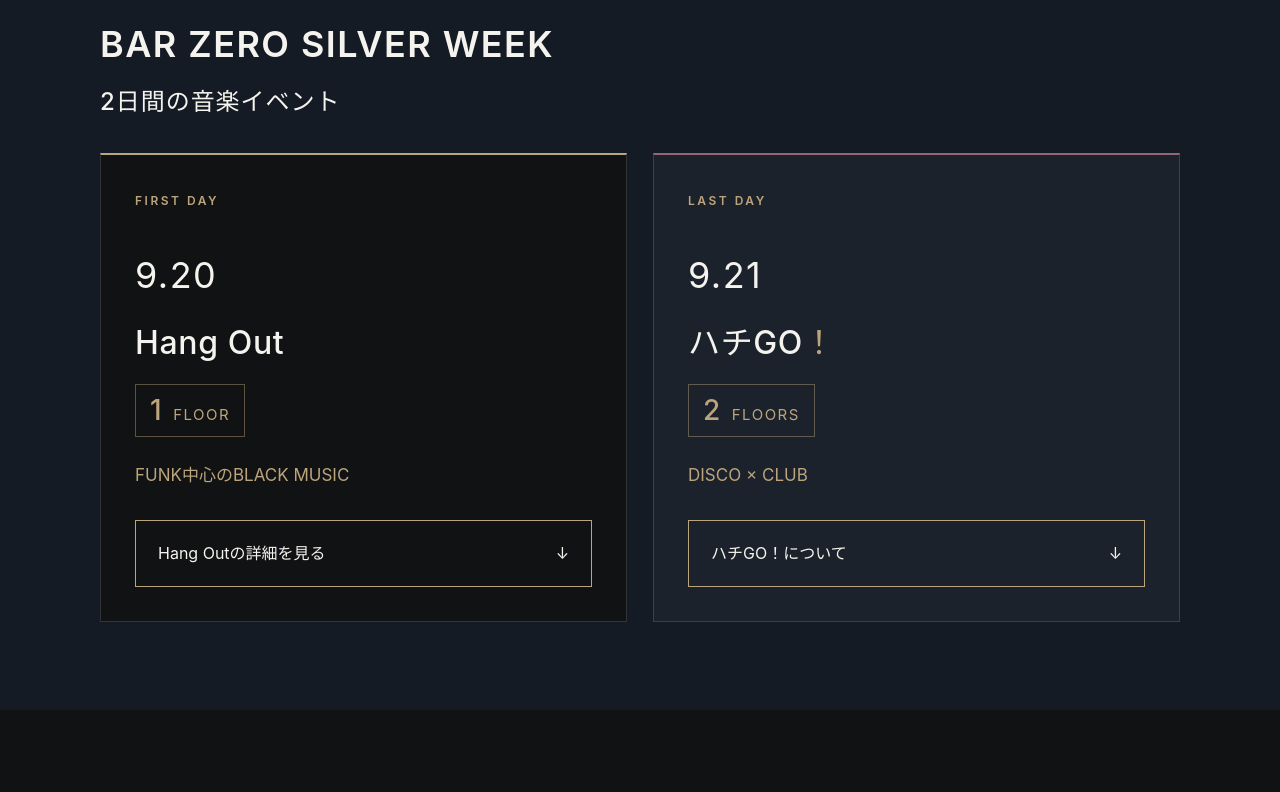
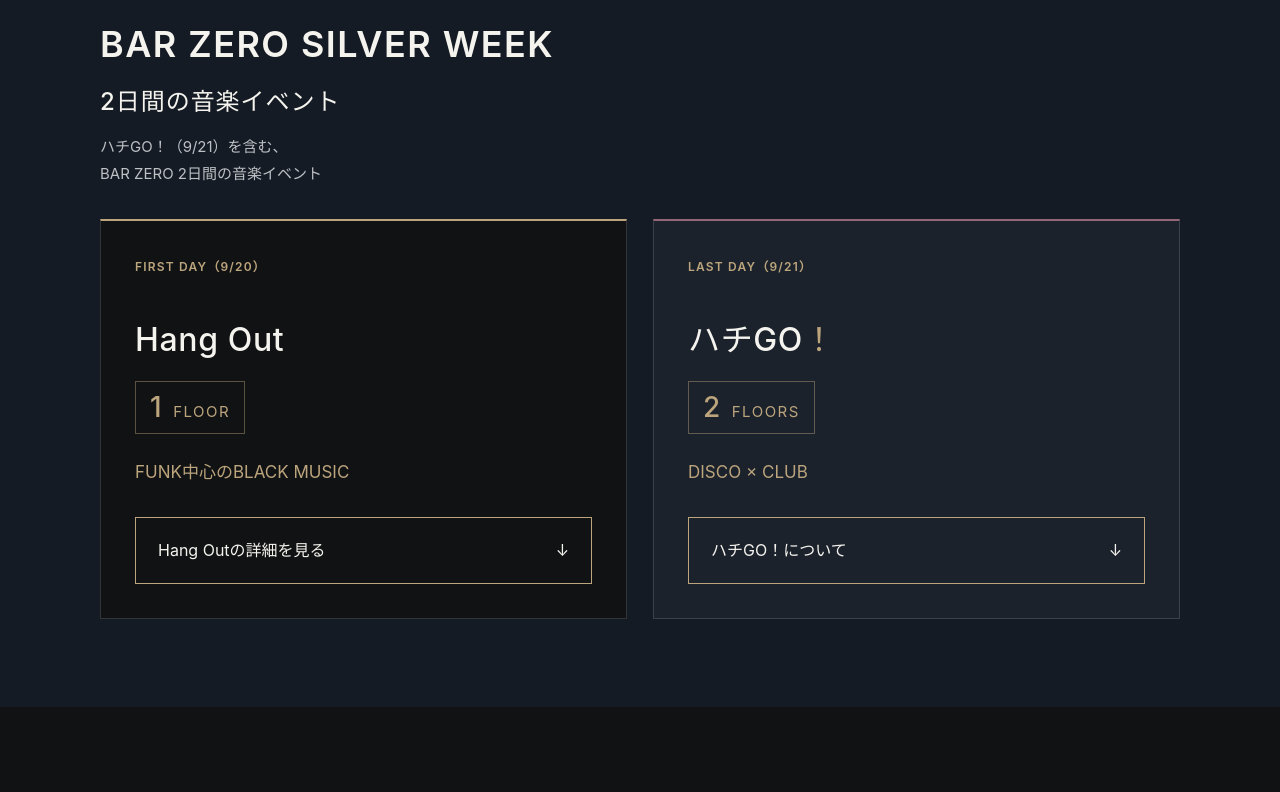
Before and after one commit to kassysoul-bit/hachigo, a plain HTML site: page index.html in a window 1280 px wide. Shown: the part 900-1692 px from the top of the page. Drawn offline with Linux system fonts and the light colour scheme.

Commit message:
Clarify Silver Week context and unify event labels

```diff
--- a/index.html
+++ b/index.html
@@ -33,15 +33,16 @@
     <section class="silver-week section" id="silver-week" aria-labelledby="silver-title">
       <h2 id="silver-title">BAR ZERO SILVER WEEK</h2>
       <p class="silver-subtitle">2日間の音楽イベント</p>
+      <p class="silver-explanation">ハチGO！（9/21）を含む、<br>BAR ZERO 2日間の音楽イベント</p>
       <div class="days-grid">
         <article class="day-card hangout-card">
-          <p class="section-label">FIRST DAY</p><p class="day-date">9.20</p>
+          <p class="section-label">FIRST DAY（9/20）</p>
           <h3>Hang Out</h3><p class="floor-badge"><strong>1</strong> FLOOR</p>
           <p class="day-music">FUNK中心のBLACK MUSIC</p>
           <a class="button" href="#hangout-info">Hang Outの詳細を見る <span aria-hidden="true">↓</span></a>
         </article>
         <article class="day-card hachigo-card">
-          <p class="section-label">LAST DAY</p><p class="day-date">9.21</p>
+          <p class="section-label">LAST DAY（9/21）</p>
           <h3>ハチGO<span class="gold">！</span></h3><p class="floor-badge"><strong>2</strong> FLOORS</p>
           <p class="day-music">DISCO × CLUB</p>
           <a class="button" href="#about">ハチGO！について <span aria-hidden="true">↓</span></a>
@@ -56,7 +57,7 @@
         <p class="day-time">13:00–18:00</p><p>2,500円 / 2D</p><p>BAR ZERO 八王子</p>
       </div><a class="hangout-flyer" href="./assets/hangout-0920.jpg" target="_blank" rel="noopener noreferrer" aria-label="Hang Outのチラシを拡大して見る（新しいタブ）"><img src="./assets/hangout-0920.jpg" alt="Hang Out — Soul Mate Birthday Bash。All Black Vibing、9月20日13時から18時、2,500円・2D。Produced by ZERO Base" width="1008" height="1536" loading="lazy" decoding="async"></a></div>
     </div></section>
-    <section class="section intro" id="about"><div class="hachigo-transition"><p class="section-label">LAST DAY</p><p class="transition-date">9.21 MON / HOLIDAY</p><h2>ハチGO<span class="gold">！</span></h2><p class="eyebrow">DISCO × CLUB</p></div><div class="concept-copy"><h3>ハチGO！とは</h3><p>ハチGO！は、<br>DISCOとCLUB、2つのフロアを自由に行き来しながら、音楽・ダンス・交流を楽しめる大人向けイベントです。</p><p>懐かしい音楽が好きな方も、<br>クラブミュージックが好きな方も、<br>自分のペースで楽しめます。</p></div></section>
+    <section class="section intro" id="about"><div class="hachigo-transition"><h2>ハチGO<span class="gold">！</span></h2><p class="eyebrow">DISCO × CLUB</p></div><div class="concept-copy"><p>ハチGO！は、<br>DISCOとCLUB、2つのフロアを自由に行き来しながら、音楽・ダンス・交流を楽しめる大人向けイベントです。</p><p>懐かしい音楽が好きな方も、<br>クラブミュージックが好きな方も、<br>自分のペースで楽しめます。</p></div></section>
     <section class="soft"><div class="section"><div class="section-label">WELCOME</div><h2>こんな方におすすめ</h2><ul class="welcome-list"><li>久しぶりに音楽を聴きながら踊りたい</li><li>DISCO、SOUL、FUNKが好き</li><li>R&BやHIP HOPも楽しみたい</li><li>イベントは初めて</li><li>一人でも気軽に参加したい</li><li>踊らずに音楽を楽しみたい</li><li>昼の時間帯に遊びたい</li></ul></div></section>
     <section class="section" id="floors"><div class="section-label">TWO FLOORS</div><h2>2つのフロアを、自由に。</h2><div class="floor-grid"><article class="floor" id="floor2"><div id="floor2-image"><img src="./assets/floor2.jpg" alt="BAR ZERO 2F DISCO FLOORの店内" width="1179" height="873" loading="lazy" decoding="async" ></div><div class="floor-copy"><p class="floor-number">2F</p><h3>DISCO FLOOR</h3><p class="genres">DISCO / SOUL / FUNK<br>EUROBEAT / R&B</p><p>懐かしいディスコサウンドを中心に、踊るのはもちろん、ドリンクを飲みながら音楽を楽しむこともできます。</p></div></article><article class="floor" id="floor3"><div id="floor3-image"><img src="./assets/floor3.jpg" alt="照明の入ったBAR ZERO 3F CLUB FLOOR" width="1179" height="867" loading="lazy" decoding="async" ></div><div class="floor-copy"><p class="floor-number">3F</p><h3>CLUB FLOOR</h3><p class="genres">R&B / HIP HOP<br>CLUB MUSIC</p><p>クラブミュージックを中心に、照明の入ったフロアで自由に音楽とダンスを楽しめます。</p></div></article></div></section>
     <section class="lesson"><div class="section lesson-inner"><div><div class="section-label">SOUL STEP LESSON</div><h2>踊れなくても大丈夫</h2></div><div><p>イベント内では、初心者向けの簡単なソウルステップレクチャーも予定しています。</p><p>ダンス経験がなくても、<br>見ながら少し体を動かすだけでOK。</p><p>もちろん、<br>踊らずに音楽を楽しむだけでも大丈夫です。</p></div></div></section>
--- a/style.css
+++ b/style.css
@@ -46,3 +46,6 @@
 /* アクセス後は短い締めだけを表示 */
 .closing-note{padding:100px 6% 110px}.closing-note .closing-dates{font-size:clamp(22px,2.5vw,28px);line-height:2;letter-spacing:.04em;color:var(--ink)}.closing-note .closing-message{font-size:clamp(15px,1.6vw,18px);color:var(--gold);margin-top:32px;line-height:1.9}
 @media(max-width:700px){.closing-note{padding:80px 6% 90px}.closing-note .closing-message{margin-top:28px;letter-spacing:0}}
+
+/* SILVER WEEKとハチGO！の関係を補足 */
+.silver-subtitle{margin-bottom:12px}.silver-explanation{font-size:15px;line-height:1.8;color:var(--muted);margin:0 0 32px}.days-grid .section-label{letter-spacing:.1em;white-space:nowrap}.hachigo-transition h2{margin-top:0}
```
